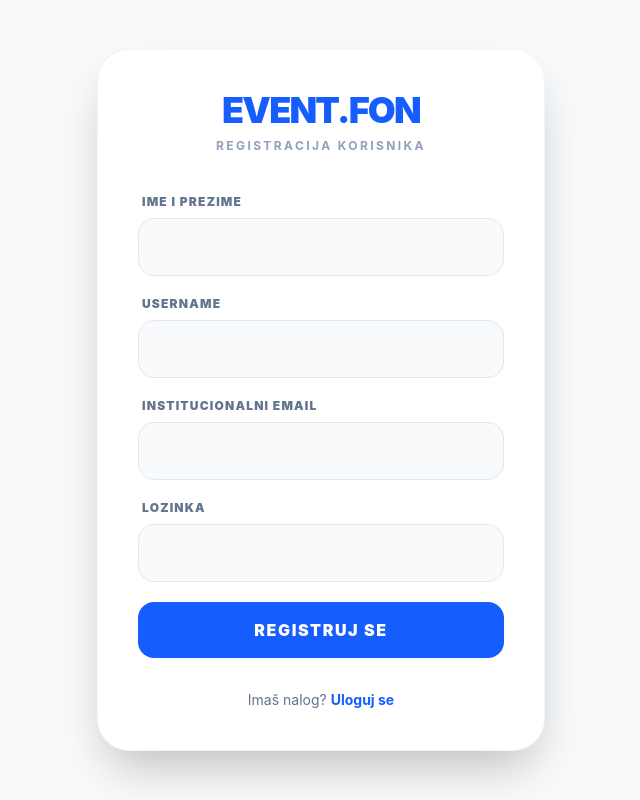
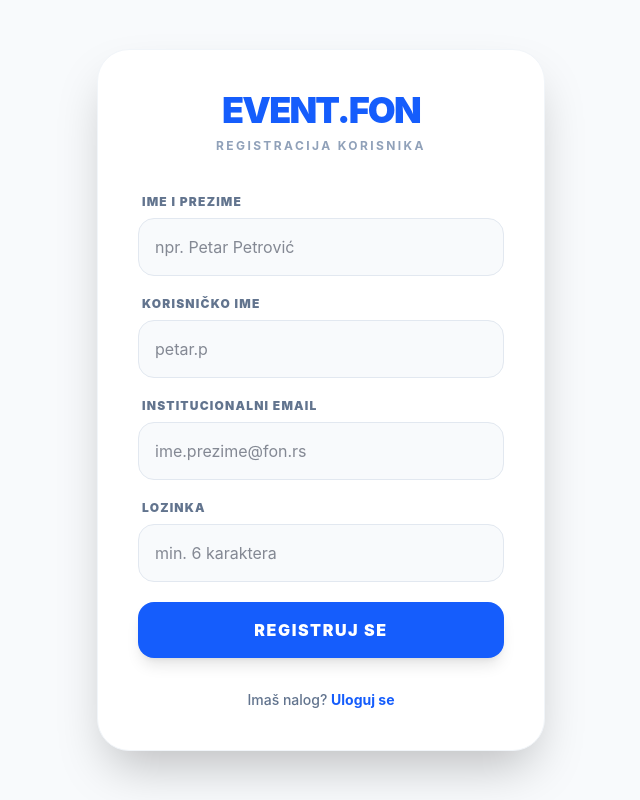
Before and after one commit to elab-development/internet-tehnologije-2025-evidencijarasporedanastave_2022_0547, a Next.js app: page /register in a window 1280 px wide. Shown: the whole page, without its empty margins (319-959 px from the left). Built offline with nearby package versions, Linux system fonts and the light colour scheme.

Commit message:
Dodata validacija lozinke i poboljsan UI registracije

```diff
--- a/src/app/register/page.tsx
+++ b/src/app/register/page.tsx
@@ -14,6 +14,18 @@ export default function RegisterPage() {
   const handleRegister = async (e: React.FormEvent) => {
     e.preventDefault();
     setError('');
+
+    // MALA IZMENA: Validacija lozinke i emaila pre slanja
+    if (password.length < 6) {
+      setError('Lozinka mora imati najmanje 6 karaktera.');
+      return;
+    }
+
+    if (!email.endsWith('.rs')) {
+      setError('Obavezan je institucionalni email (@fon.rs).');
+      return;
+    }
+
     setLoading(true);
 
     try {
@@ -55,32 +67,33 @@ export default function RegisterPage() {
         </div>
 
         {error && (
-          <div className="bg-red-50 border-l-4 border-red-500 text-red-700 p-4 rounded-r-xl mb-6 text-sm font-medium">
+          <div className="bg-red-50 border-l-4 border-red-500 text-red-700 p-4 rounded-r-xl mb-6 text-sm font-medium animate-bounce">
             {error}
           </div>
         )}
 
         {success ? (
-          <div className="text-center">
-            <p className="text-green-600 font-bold mb-6">
+          <div className="text-center bg-green-50 p-8 rounded-[2rem] border border-green-100">
+            <div className="text-4xl mb-4">🎉</div>
+            <p className="text-green-600 font-black uppercase tracking-widest text-sm mb-6">
               Uspešna registracija!
             </p>
             <a
               href="/login"
-              className="text-blue-600 font-bold hover:underline"
+              className="inline-block px-8 py-3 bg-green-600 text-white font-black rounded-xl hover:bg-green-700 transition-all shadow-lg shadow-green-100"
             >
               Idi na login
             </a>
           </div>
         ) : (
-
           <form onSubmit={handleRegister} className="space-y-5">
             <div>
               <label className="block text-xs font-black uppercase tracking-widest text-slate-500 mb-2 ml-1">
                 Ime i prezime
               </label>
               <input
-                className="w-full p-4 bg-slate-50 border border-slate-200 rounded-2xl"
+                placeholder="npr. Petar Petrović"
+                className="w-full p-4 bg-slate-50 border border-slate-200 rounded-2xl focus:ring-4 focus:ring-blue-100 outline-none transition-all"
                 value={ime}
                 onChange={(e) => setIme(e.target.value)}
                 required
@@ -89,10 +102,11 @@ export default function RegisterPage() {
 
             <div>
               <label className="block text-xs font-black uppercase tracking-widest text-slate-500 mb-2 ml-1">
-                Username
+                Korisničko ime
               </label>
               <input
-                className="w-full p-4 bg-slate-50 border border-slate-200 rounded-2xl"
+                placeholder="petar.p"
+                className="w-full p-4 bg-slate-50 border border-slate-200 rounded-2xl focus:ring-4 focus:ring-blue-100 outline-none transition-all"
                 value={username}
                 onChange={(e) => setUsername(e.target.value)}
                 required
@@ -105,7 +119,8 @@ export default function RegisterPage() {
               </label>
               <input
                 type="email"
-                className="w-full p-4 bg-slate-50 border border-slate-200 rounded-2xl"
+                placeholder="ime.prezime@fon.rs"
+                className="w-full p-4 bg-slate-50 border border-slate-200 rounded-2xl focus:ring-4 focus:ring-blue-100 outline-none transition-all"
                 value={email}
                 onChange={(e) => setEmail(e.target.value)}
                 required
@@ -118,7 +133,8 @@ export default function RegisterPage() {
               </label>
               <input
                 type="password"
-                className="w-full p-4 bg-slate-50 border border-slate-200 rounded-2xl"
+                placeholder="min. 6 karaktera"
+                className="w-full p-4 bg-slate-50 border border-slate-200 rounded-2xl focus:ring-4 focus:ring-blue-100 outline-none transition-all"
                 value={password}
                 onChange={(e) => setPassword(e.target.value)}
                 required
@@ -128,23 +144,20 @@ export default function RegisterPage() {
             <button
               type="submit"
               disabled={loading}
-              className="w-full p-4 rounded-2xl font-black text-white uppercase tracking-widest bg-blue-600 hover:bg-blue-700 disabled:bg-slate-300"
+              className="w-full p-4 rounded-2xl font-black text-white uppercase tracking-widest bg-blue-600 hover:bg-blue-700 disabled:bg-slate-300 transition-all shadow-lg active:scale-95"
             >
               {loading ? 'Kreiranje...' : 'Registruj se'}
             </button>
           </form>
         )}
         <div className="mt-8 text-center">
-  <p className="text-sm text-slate-500">
-    Imaš nalog?{" "}
-    <a
-      href="/login"
-      className="font-bold text-blue-600 hover:underline"
-    >
-      Uloguj se
-    </a>
-  </p>
-</div>
+          <p className="text-sm text-slate-500 font-medium">
+            Imaš nalog?{" "}
+            <a href="/login" className="font-bold text-blue-600 hover:underline">
+              Uloguj se
+            </a>
+          </p>
+        </div>
       </div>
     </div>
   );
```
